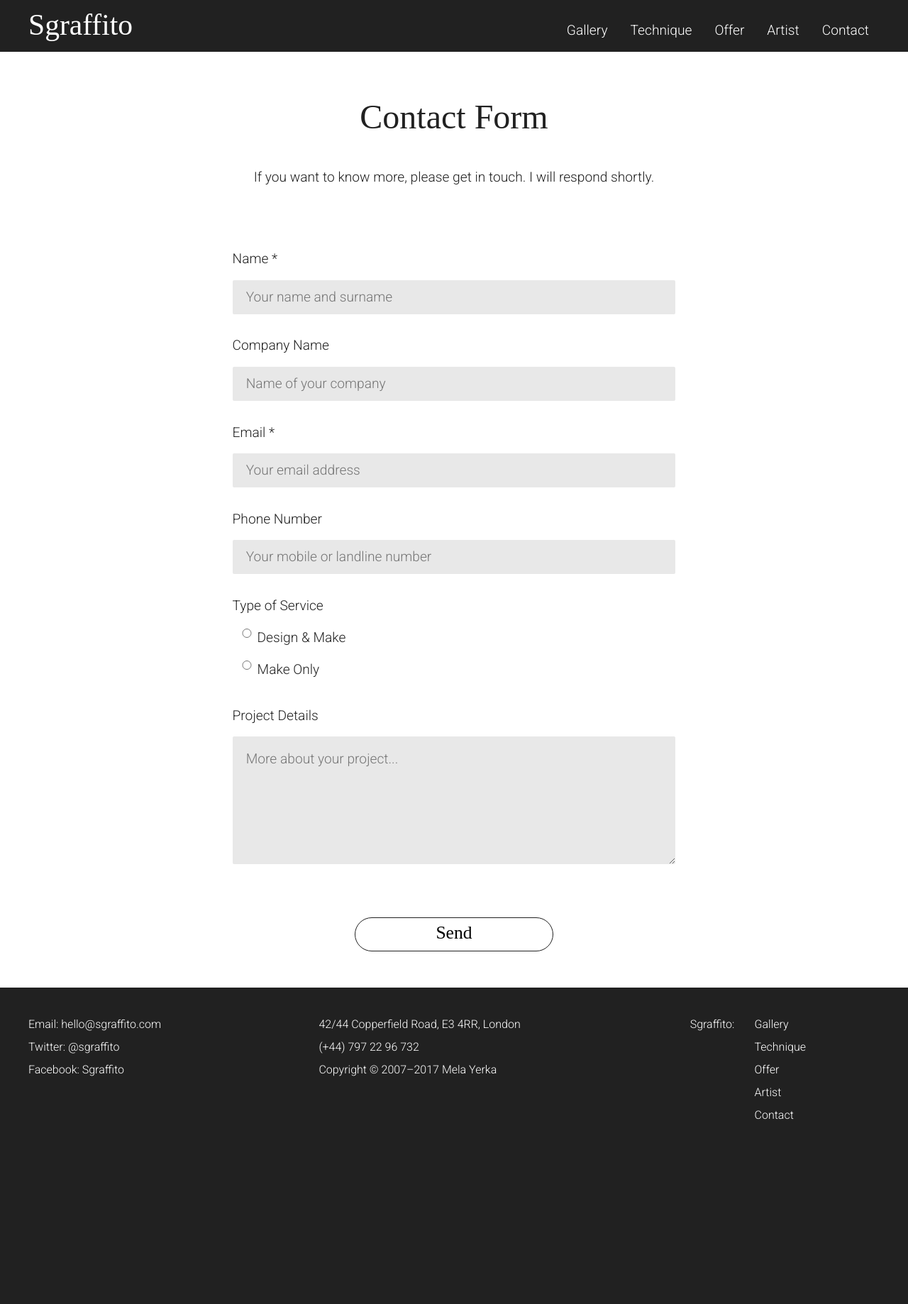
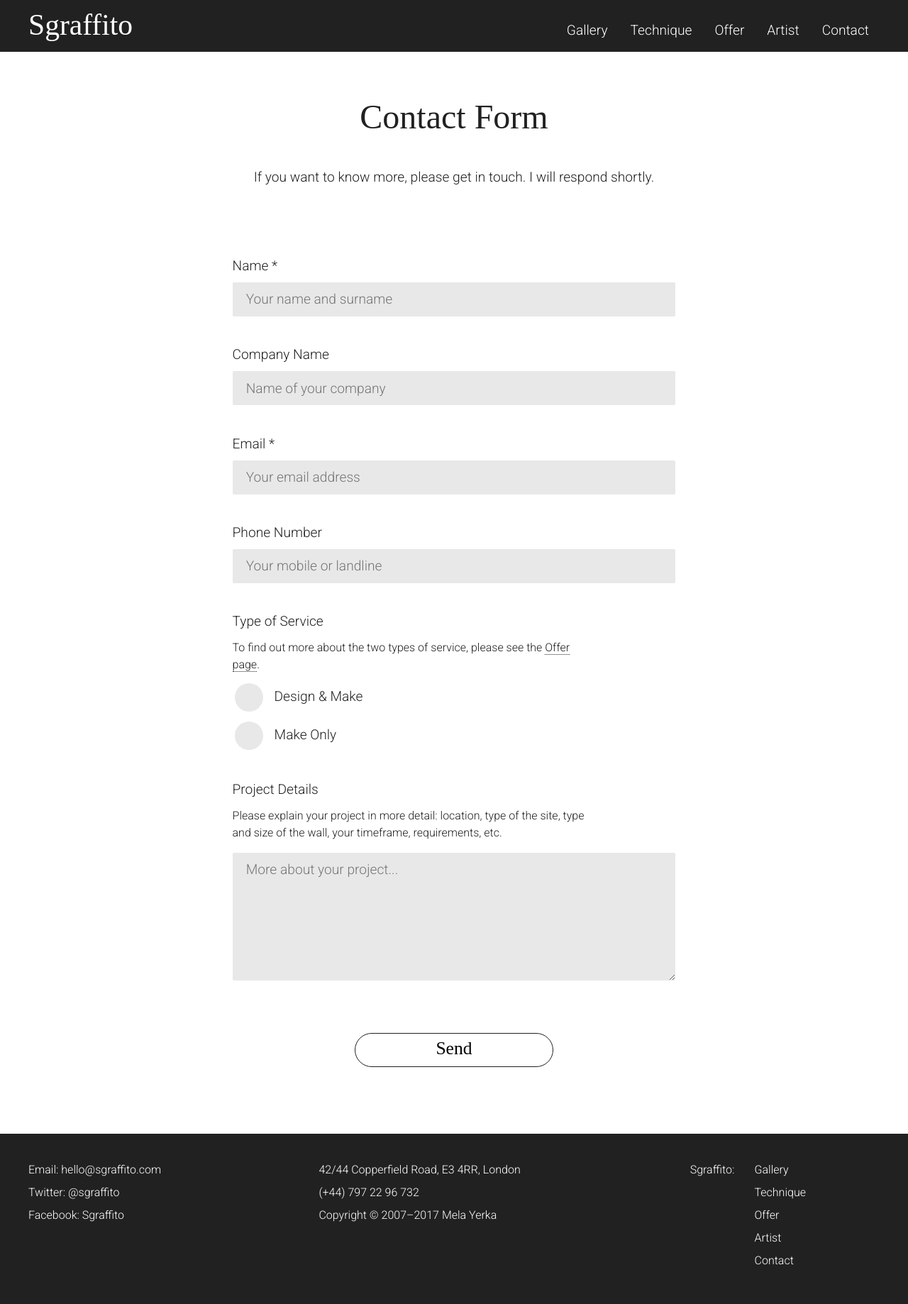
Before and after one commit to marek-kultys/trowel-and-lime, a Jekyll site: the page built from contact/index.html, in a window 1280 px wide. Shown: the whole page at 71% size. Built offline with Jekyll 4.4.1, drawn with Linux system fonts in a browser that asks for light colours; some web fonts are replaced; before the commit the page ends 1632 px from its top, so only the background shows below that.

Commit message:
fixing radio formatting in contact page

```diff
--- a/_sass/contact.scss
+++ b/_sass/contact.scss
@@ -1,4 +1,14 @@
 .contact {
+   // -webkit-appearance: none;
+
+   h6 {
+      color: $black;
+      max-width: 80%;
+      margin-bottom: 1em;
+      @include media($large) {
+         max-width: 100%;
+      }
+   }
 
    .form-container {
       @include span-columns(6);
@@ -15,7 +25,8 @@
 
    form {
       p {
-         margin-bottom: 0.66em;
+         margin-bottom: 0.33em;
+         margin-top: 1em;
       }
    }
 
@@ -28,50 +39,87 @@
       border: none;
       background-color: $black-hover;
       border-radius: 2px;
-      padding: 1em;
+      padding-left: 1em;
       outline: none;
       // font-family: 'Scope One', serif;
       // font-weight: 400;
       font-size: 1.2em;
-      &[type="submit"] {
+   }
+
+   input[type="submit"] {
       font-size: 1.6em;
-         padding-bottom: 1em !important;
+      font-family: 'Scope One', serif;
+      padding-bottom: 1em;
+      padding-left: 0px; // override
+      padding-right: 0px; // override
+      margin-bottom: 3.66em;
+      -webkit-appearance: none;
    }
-      &[type="radio"] {
+
+   input.button {
+      padding-top: 0.25em;
+      cursor: pointer;
+   }
+
+   .radios {
+      margin: 1em 0 1.66em 0;
+   }
+
+   .radio-row {
+      // -webkit-appearance: none;
+      // width: 100%;
+      color: grey;
+      margin-top: 1em;
+      p {
+         display: inline;
+      }
+   }
+
+   .radio-row:last-of-type {
+      margin-bottom: 2.5em;
+   }
+
+   input[type="radio"] {
       height: auto;
       float: left;
       margin-left: 8px;
       width: 24px;
+      display: none; // added
    }
-      &.button {
-         padding-top: 0.25em;
-         cursor: pointer;
+
+   input[type="radio"] + label span { // added
+      display: inline-block;
+      width: 40px;
+      height: 40px;
+      margin: -2px 16px 0px 3px;
+      vertical-align: middle;
+      background-image: url("/contact/img/radio.svg");
+      background-size: cover;
+      background-position: left top;
+      background-repeat: no-repeat;
+      cursor:pointer;
    }
+
+   input[type="radio"]:checked + label span { //added
+      background-image: url("/contact/img/radio.svg");
+      background-size: cover;
+      background-position: -44px top;
+      background-repeat: no-repeat;
    }
 
    textarea {
+      padding-top: 0.66em;
       height: 180px;
       resize: vertical;
+   }
+
+   input[type="text"], input[type="email"], input[type="tel"], textarea {
+      -webkit-appearance: none;
    }
 
    input[type="text"]:focus, input[type="email"]:focus, input[type="tel"]:focus, textarea:focus {
       box-shadow: 1px 1px 0 $hero-hover;
    }
-
-   input[type="submit"] {
-      font-family: 'Scope One', serif;
-   }
-
-   .radios {
-      width: 100%;
-      color: grey;
-      margin-bottom: 2em;
-   }
-
-   // .badge {
-   //    padding: 1em 0em 5em 0em;
-   //    border: 1px solid $black;
-   // }
 
    img {
       border-radius: 120px;
--- a/contact/index.html
+++ b/contact/index.html
@@ -20,35 +20,51 @@ label: contact
    <section>
       <div class="form-container">
          <form action="https://formspree.io/mrklts@onet.eu" method="POST">
+
             <p>Name *</p>
             <div class="form-unit">
                <input type="text" name="name-and-surname" placeholder="Your name and surname" required>
             </div>
+
             <p>Company Name</p>
             <div class="form-unit">
                <input type="text" name="company-name" placeholder="Name of your company">
             </div>
+
             <p>Email *</p>
             <div class="form-unit">
                <input type="email" name="email-address" placeholder="Your email address" required>
             </div>
+
             <p>Phone Number</p>
             <div class="form-unit">
-               <input type="tel" name="telephone-number" placeholder="Your mobile or landline number">
+               <input type="tel" name="telephone-number" placeholder="Your mobile or landline">
             </div>
+
             <p>Type of Service</p>
-            <div class="form-unit radios">
-               <p><input type="radio" name="type-of-service" value="Design and Make">Design &amp; Make</p>
-               <P><input type="radio" name="type-of-service" value="Make Only">Make Only</p>
+            <h6>To find out more about the two types of service, please see the <a class="body-text-link" href="/offer">Offer page</a>.</h6>
+            <div class="radios">
+               <div class="form-unit radio-row">
+                  <input type="radio" id="radio1" name="type-of-service" value="Design and Make">
+                  <label for="radio1"><span></span><p>Design &amp; Make</p></label>
+               </div>
+               <div class="form-unit radio-row">
+                  <input type="radio" id="radio2" name="type-of-service" value="Make Only">
+                  <label for="radio2"><span></span><p>Make Only</p></label>
+               </div>
             </div>
+
             <p>Project Details</p>
+            <h6>Please explain your project in more detail: location, type of the site, type and size of the wall, your timeframe, requirements, etc.</h6>
             <div class="form-unit">
                <textarea name="project-details" placeholder="More about your project..."></textarea>
             </div>
+
             <!-- Line below is for the Submit button  -->
             <div class="form-unit">
                <input type="submit" value="Send" class="button regular-button">
             </div>
+
             <!-- Lines below are for form behaviour only  -->
             <div class="form-unit">
                <input type="hidden" name="_next" value="/contact/thank-you" />
```
Also changed, not shown: contact/img/radio.svg (added). Lines whose indentation alone changed are shown as unchanged.
